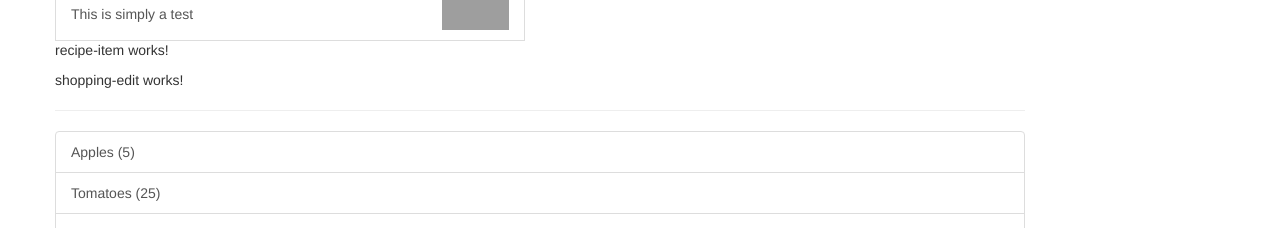
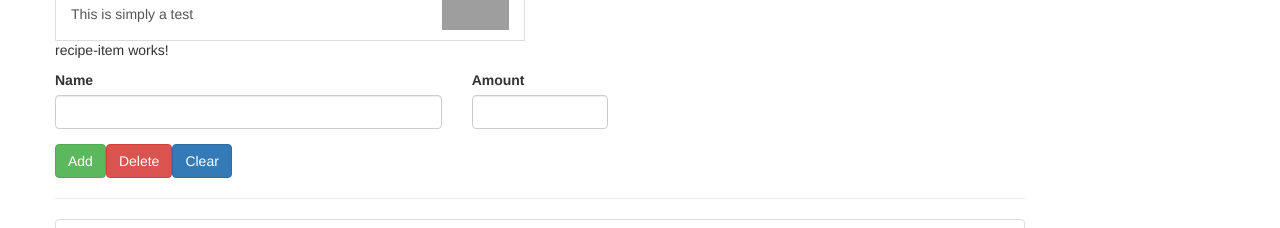
Before and after one commit to Jitgitbit/angular-exercise-two, an Angular app: page / in a window 1280 px wide. Shown: the part 391-619 px from the top of the page. Built offline with nearby package versions, Linux system fonts and the light colour scheme; grey boxes are pictures that could not be loaded.

Commit message:
shopping edit made

```diff
--- a/src/app/recipes/recipe-list/recipe-list.component.html
+++ b/src/app/recipes/recipe-list/recipe-list.component.html
@@ -1,6 +1,6 @@
 <div class="row">
   <div class="col-xs-12">
-    <button class="btn btn-success">New Recipe</button>
+    <button type="button" class="btn btn-success">New Recipe</button>
   </div>
 </div>
 <hr>
--- a/src/app/shopping-list/shopping-edit/shopping-edit.component.html
+++ b/src/app/shopping-list/shopping-edit/shopping-edit.component.html
@@ -1 +1,23 @@
-<p>shopping-edit works!</p>
+<div class="row">
+  <div class="col-xs-12">
+    <form>
+      <div class="row">
+        <div class="col-sm-5 form-group">
+          <label for="name">Name</label>
+          <input type="text" id="name" class="form-control">
+        </div>
+        <div class="col-sm-2 form-group">
+          <label for="amount">Amount</label>
+          <input type="number" id="amount" class="form-control">
+        </div>
+      </div>
+      <div class="row">
+        <div class="col-xs-12">
+          <button class="btn btn-success" type="submit">Add</button>
+          <button class="btn btn-danger" type="button">Delete</button>
+          <button class="btn btn-primary" type="button">Clear</button>
+        </div>
+      </div>
+    </form>
+  </div>
+</div>
```
